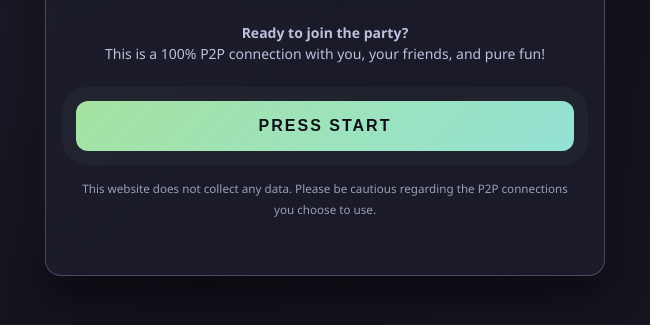
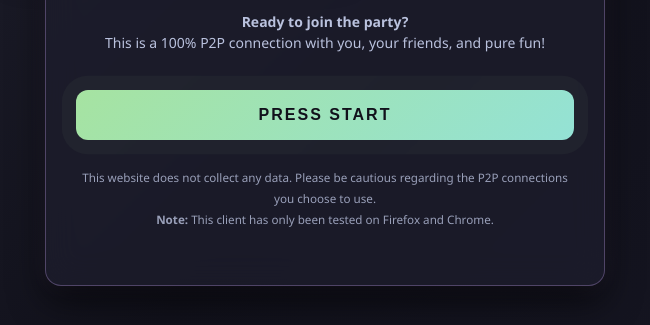
Before and after one commit to JasminDreasond/Tiny-Pony-Clipper, an Electron app: page src/public/index.html in a window 650 px wide. Shown: the part 381-706 px from the top of the page. Drawn offline with Linux system fonts and the light colour scheme.

Commit message:
note added into the welcome page of client.

```diff
--- a/src/public/index.html
+++ b/src/public/index.html
@@ -279,7 +279,8 @@
       <p style="margin-top: 10px; margin-bottom: 0px; opacity: 0.8">
         <small>
           This website does not collect any data. Please be cautious regarding the P2P connections
-          you choose to use.
+          you choose to use. <br />
+          <strong>Note:</strong> This client has only been tested on Firefox and Chrome.
         </small>
       </p>
     </div>
```
